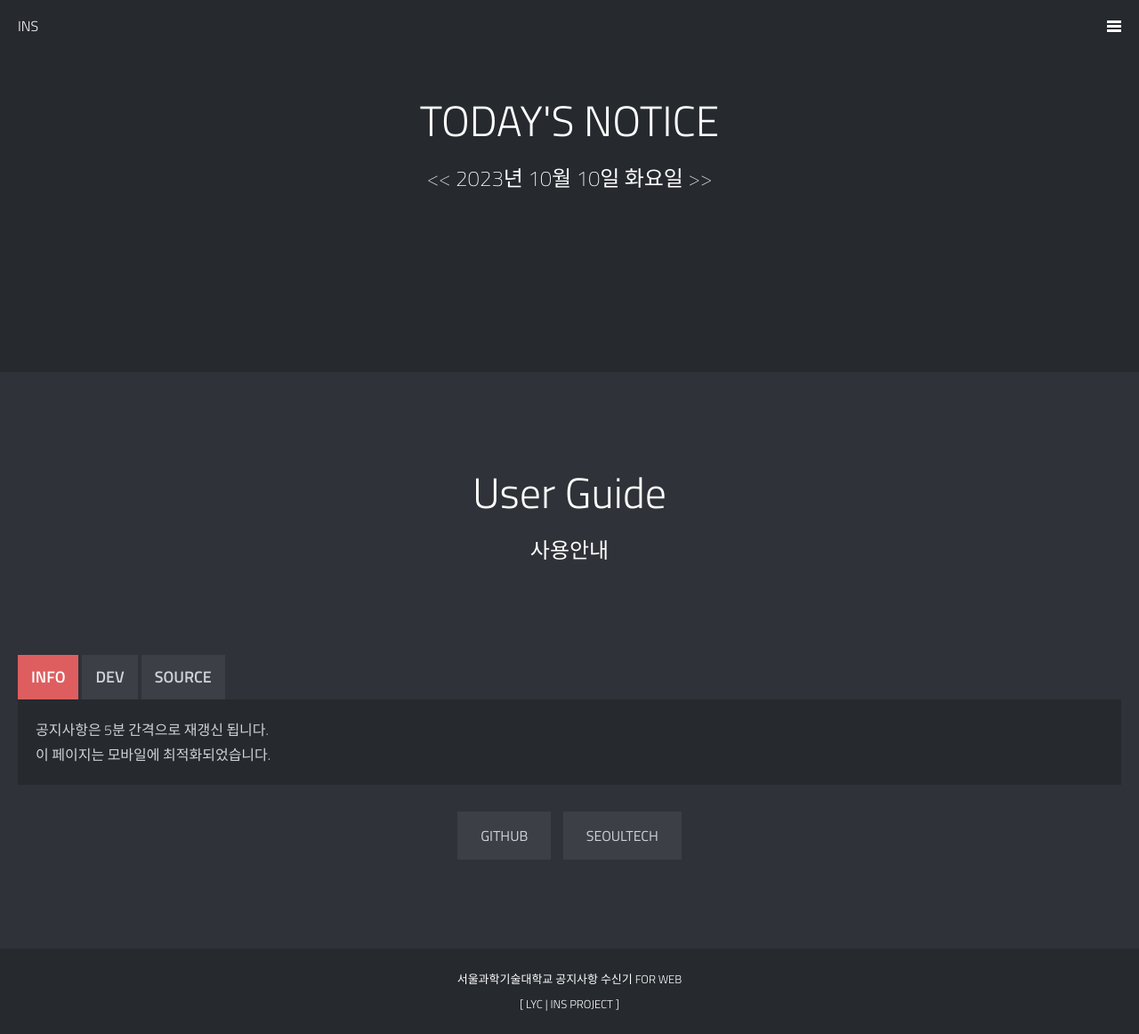
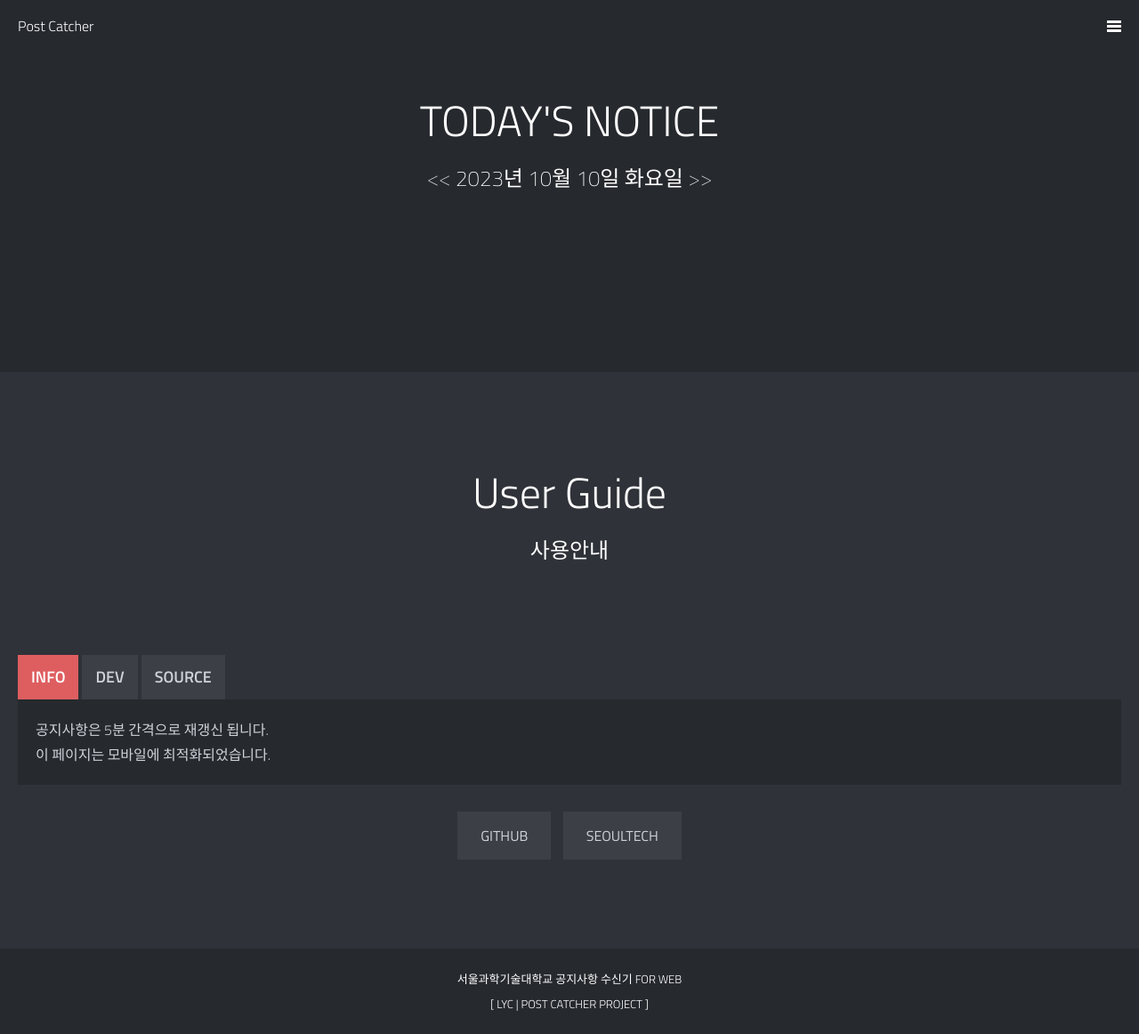
Before and after one commit to ehn1225/SNUST_Notification_Collector, a website: page Docker/web/index.html in a window 1280 px wide. Shown: the whole page at 89% size. Drawn offline with nearby package versions, Linux system fonts and the light colour scheme; files that its build step writes are made by us from their sources; no server answers; files whose address does not match are found by name.

Commit message:
[SNUST_Notification_Collector][이예찬] Change Project Name(INS -> Post Catcher)

```diff
--- a/Docker/web/index.html
+++ b/Docker/web/index.html
@@ -1,7 +1,7 @@
 <!DOCTYPE html>
 <html>
     <head>
-        <title>INS</title>
+        <title>Post Catcher</title>
         <meta http-equiv="Content-Type" content="text/html; charset=utf-8" />
         <meta name="viewport" content="width=device-width, initial-scale=1.0">
         <link href="/static/css/main.css" rel="stylesheet" type="text/css">
@@ -19,7 +19,7 @@
         <header>
             <div class="mobile_nav">
                 <div id="logo">
-                    INS
+                    Post Catcher
                 </div>
                 <nav>
                     <div id="menu"></div>
@@ -80,7 +80,7 @@
         <footer>
             <p class="credits">
                 서울과학기술대학교 공지사항 수신기 for Web<br>
-				[ LYC | INS Project ]
+				[ LYC | Post Catcher Project ]
             </p>
         </footer>
     </body>
```
Also changed, not shown: README.md.
